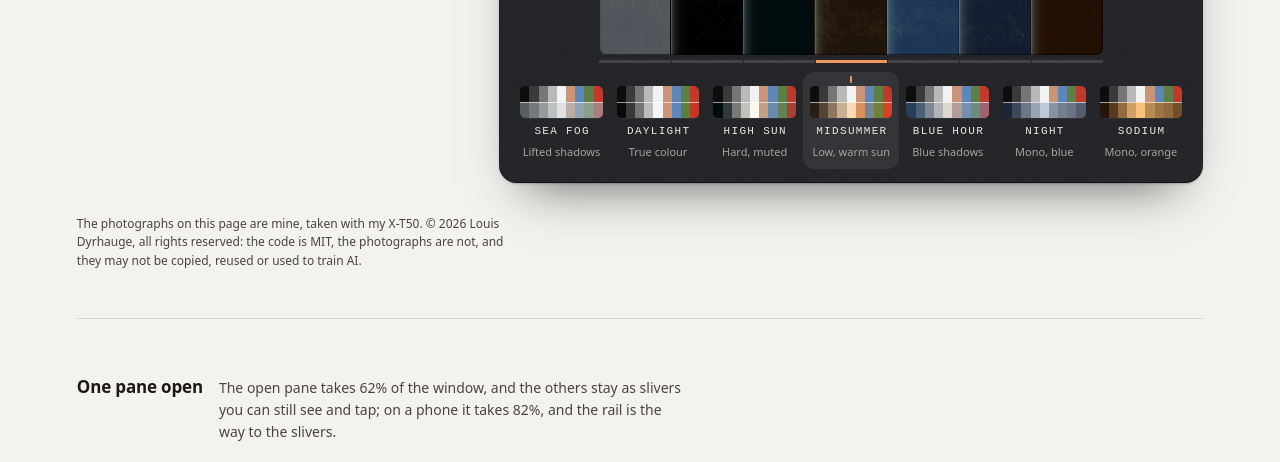
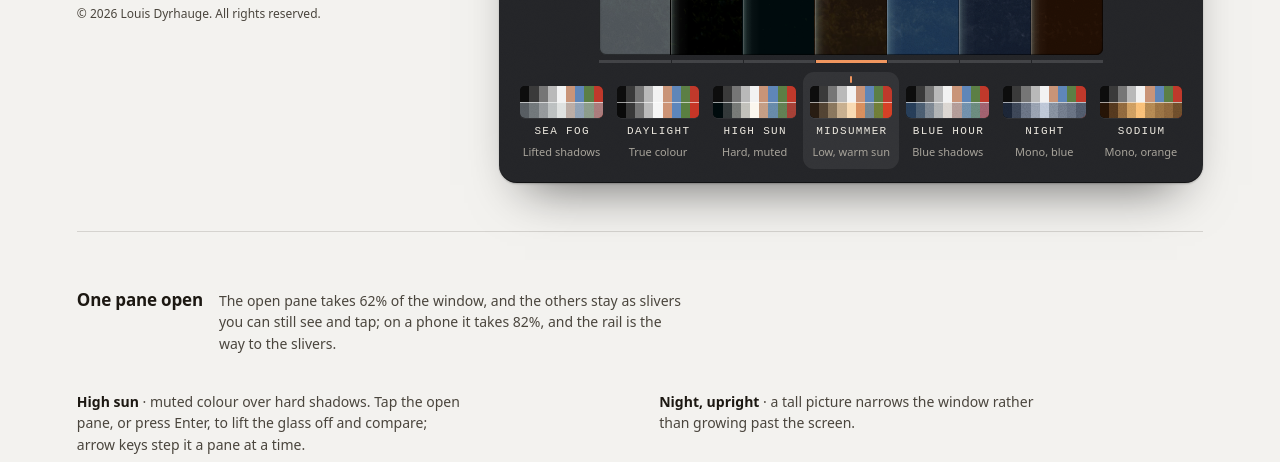
Before and after one commit to louvalman/interface-studies, a plain HTML site: page 2026-11-glass-grades/demo.html in a window 1280 px wide. Shown: the part 754-1216 px from the top of the page. Drawn offline with Linux system fonts and the light colour scheme; a web font is replaced by a local one.

Commit message:
The photographs carry a credit under them, not a paragraph beside them
The line under the first state restated the terms in two sentences and read as a stray paragraph, away from the pictures it was about. A credit under the picker's thumbnails says whose they are, a size down from its label, in both languages; the terms stay in photos/README.md and in each file. The Decisions block's sentence is shortened to match, and CLAUDE.md's rule for the page follows.

```diff
--- a/2026-11-glass-grades/demo.html
+++ b/2026-11-glass-grades/demo.html
@@ -602,15 +602,13 @@
       clip-path: inset(50%);
       white-space: nowrap;
     }
-    /* Whose the photographs are, said once, under the state that offers
-       them and outside the picker, which script reveals: the photographs are
-       on the page without script, so the line is too. The caption's tone, a
-       size down. */
-    .demo__rights {
-      margin: clamp(1.5rem, 3vw, 2rem) 0 0;
-      max-width: 64ch;
+    /* Whose they are, under them, the way a credit sits under a picture: one
+       line a size down from the label above. The terms in full are in
+       photos/README.md and in each file. */
+    .demo__pics-credit {
+      margin: 0;
       font-size: 0.75rem;
-      line-height: 1.55;
+      line-height: 1.5;
       color: var(--demo-soft);
     }
     /* --- interaction ------------------------------------------------------
@@ -1330,6 +1328,7 @@
               <button class="demo__pic" type="button" data-pic="focaccia" aria-pressed="false" data-alt="Focaccia dough sprinkled with herbs in a baking tin, beside a bottle of olive oil, a bowl of salt and chopped shallots on a speckled board."><img src="photos/thumbs/focaccia.jpg" alt="" width="62" height="41" draggable="false"><span class="demo__pic-name" data-i18n="pic.focacciaName">Focaccia, before the oven</span></button>
               <button class="demo__pic" type="button" data-pic="kitchen" aria-pressed="false" data-alt="A portrait at a kitchen table at night: short hair, a short beard, a dark overshirt over a white T-shirt, knives on a magnetic strip behind."><img src="photos/thumbs/kitchen.jpg" alt="" width="62" height="41" draggable="false"><span class="demo__pic-name" data-i18n="pic.kitchenName">At the kitchen table</span></button>
             </div>
+            <p class="demo__pics-credit" data-i18n="pics.credit">&copy; 2026 Louis Dyrhauge. All rights reserved.</p>
           </div>
           <div class="glass-grades" style="--glass-grades-max-h: 42vh">
             <div class="glass-grades__bar">
@@ -1478,7 +1477,6 @@
           </div>
         </section>
       </div>
-      <p class="demo__rights" data-reveal data-i18n="rights">The photographs on this page are mine, taken with my X-T50. &copy; 2026 Louis Dyrhauge, all rights reserved: the code is MIT, the photographs are not, and they may not be copied, reused or used to train AI.</p>
     </section>
 
     <section class="demo__group">
@@ -2318,7 +2316,7 @@
               shoulder, and grain adds weak or strong to the grade&rsquo;s own. Save draws the same layers on a
               canvas, and does the filter by hand where a canvas takes none. The pictures it is shown on are
               eight of my own from the same X-T50, and several had already been through one of its
-              simulations, as most pictures dropped on it will have: a grade has to hold over another. They are &copy; 2026 Louis Dyrhauge, all rights reserved, and outside the code&rsquo;s MIT licence, which <code>photos/README.md</code>, each file&rsquo;s own metadata and a line on this page all say.</p>
+              simulations, as most pictures dropped on it will have: a grade has to hold over another. They are &copy; 2026 Louis Dyrhauge, all rights reserved, outside the code&rsquo;s MIT licence.</p>
           </li>
           <li>
             <h3 class="demo__notes-head">Glass only where it does a job.</h3>
@@ -2512,8 +2510,7 @@
         'sample.drop': 'Slip det under glasset',
         'sample.legend': 'Lys',
         'pics.label': 'Eller et af mine, taget med min X-T50',
-        'rights': 'Fotografierne p\u00e5 siden er mine, taget med min X-T50. &copy; 2026 Louis Dyrhauge, alle rettigheder '
-          + 'forbeholdes: koden er MIT, fotografierne er ikke, og de m\u00e5 ikke kopieres, genbruges eller bruges til at tr\u00e6ne AI.',
+        'pics.credit': '&copy; 2026 Louis Dyrhauge. Alle rettigheder forbeholdes.',
         'pic.stormName': 'Regn ved solnedgang',
         'pic.stormAlt': 'En regnbyge falder fra en m\u00f8rk sky ned i havet ved solnedgang: himlen lyser\u00f8d ved horisonten, b\u00f8lgerne brydes hvidt, og kysten er m\u00f8rk forrest.',
         'pic.seaName': 'Lyser\u00f8de skyer over havet',
```
Also changed, not shown: 2 other files.
